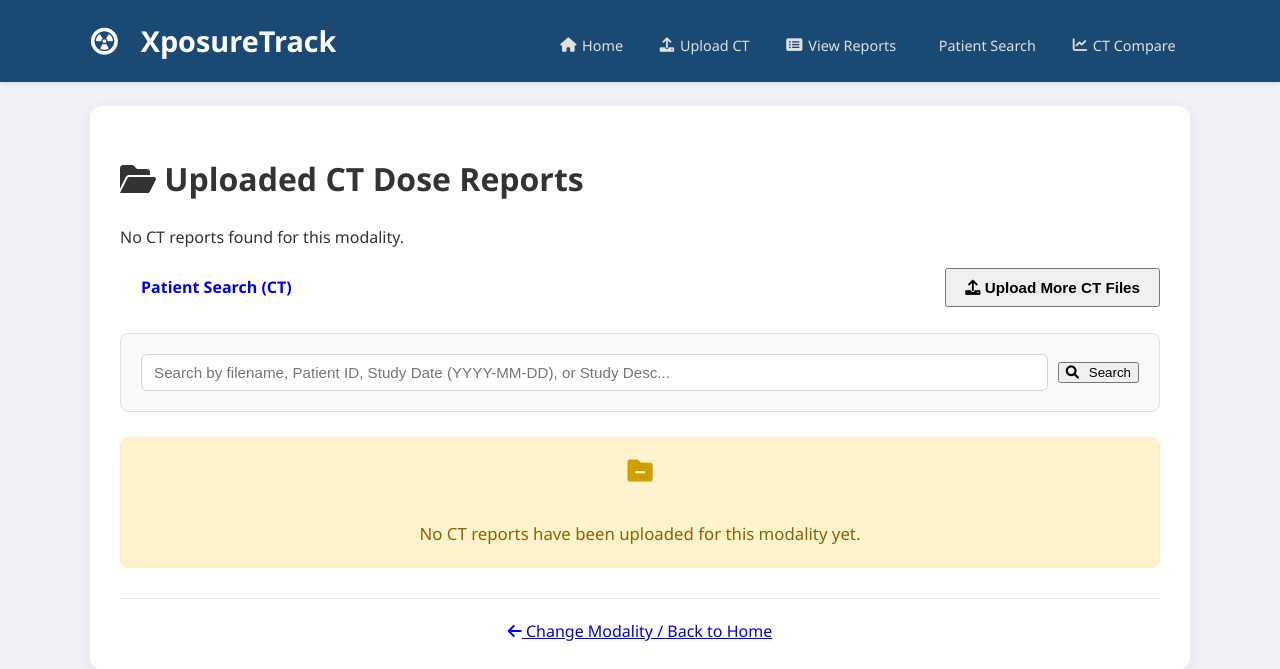
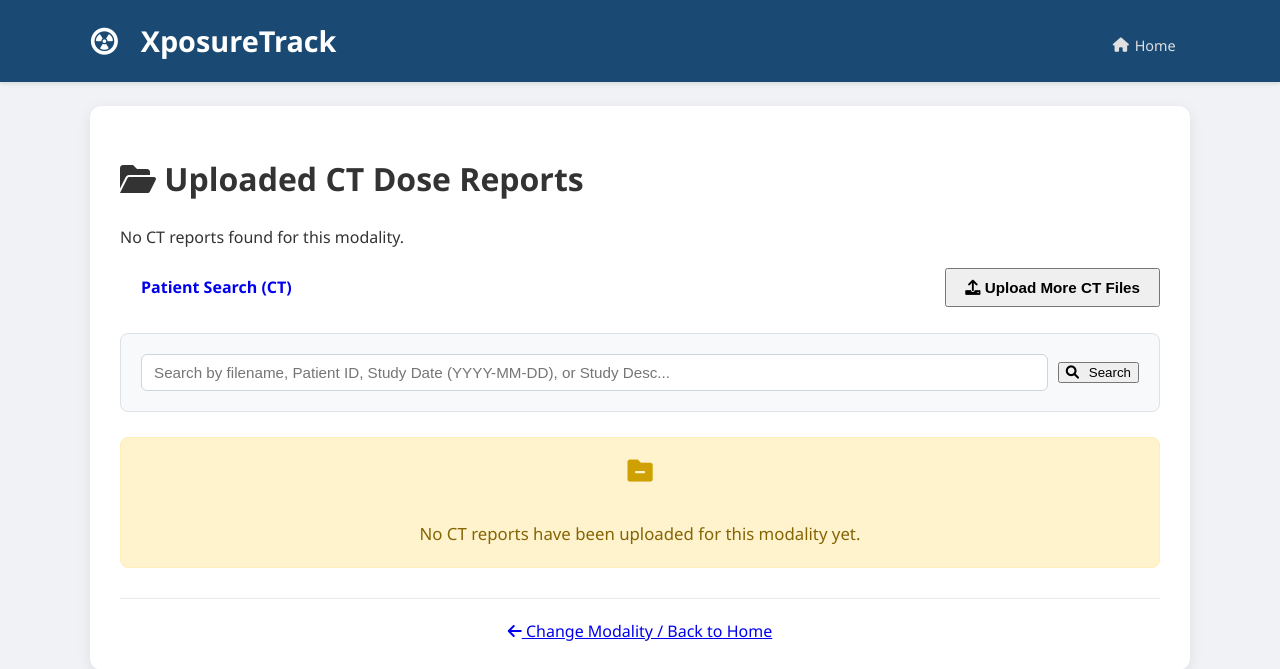
Before and after one commit to GobDanuchakorn/my-xposuretrack-app, a Flask app: page /reports in a window 1280 px wide. Shown: the top 669 px of the page. Run offline with Flask 3, Linux system fonts and the light colour scheme; the visitor is signed in with stand-in values (Sample User, id 1).

Commit message:
Update base.html

```diff
--- a/templates/base.html
+++ b/templates/base.html
@@ -185,16 +185,6 @@
             <nav class="main-nav">
                 <ul>
                     <li><a href="{{ url_for('select_modality') }}"><i class="fas fa-home"></i> Home</a></li>
-                    {% if session.modality %}
-                        <li><a href="{{ url_for('index') }}"><i class="fas fa-upload"></i> Upload {{ session.modality }}</a></li>
-                        <li><a href="{{ url_for('list_reports') }}"><i class="fas fa-list-alt"></i> View Reports</a></li>
-                        <li><a href="{{ url_for('search_patient') }}"><i class="fas fa-user-magnifying-glass"></i> Patient Search</a></li>
-                        {% if session.modality == 'CT' %}
-                            <li><a href="{{ url_for('compare_dlp') }}"><i class="fas fa-chart-line"></i> CT Compare</a></li>
-                        {% elif session.modality == 'DX' %}
-                            <li><a href="{{ url_for('compare_dap') }}"><i class="fas fa-chart-bar"></i> DX Compare</a></li>
-                        {% endif %}
-                    {% endif %}
                 </ul>
             </nav>
         </div>
```
